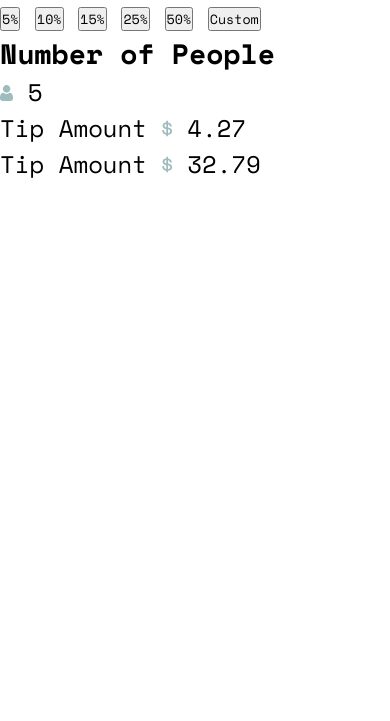
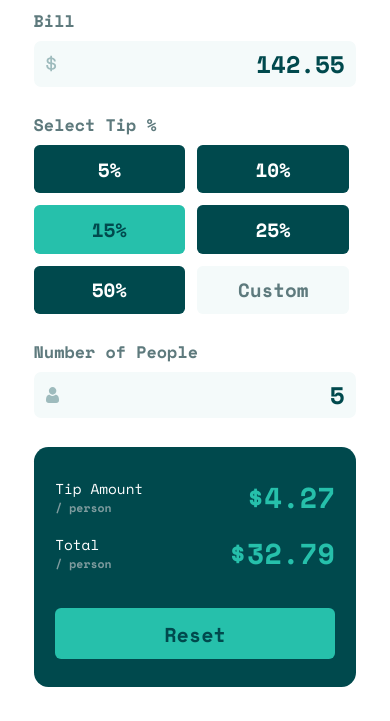
Before and after one commit to john-k-phillips/fm-tip-calculator-app, a plain HTML site: page index.html in a window 390 px wide. Shown: the part 184-905 px from the top of the page. Before the commit the page ends 844 px from the top, so only its background shows below. Drawn offline with nearby package versions, Linux system fonts and the light colour scheme.

Commit message:
Mobile responsive design complete.

```diff
--- a/index.html
+++ b/index.html
@@ -12,7 +12,7 @@
   <title>Frontend Mentor | Tip calculator app</title>
 </head>
 <body>
-  <img src="images/logo.svg" alt="splitter">
+  <img class="logo" src="images/logo.svg" alt="splitter">
   <div class="tip-card">
     <div class="bill-total">
       <h3>Bill</h3>
@@ -20,8 +20,9 @@
         <img class="total-icon" src="images/icon-dollar.svg" alt="$">
         <span class="total">142.55</span>
       </div>
+    </div>
 
-      <h3>Select Tip %</h3>
+    <h3 class="select-tip">Select Tip %</h3>
       <div class="tip-btns">
         <button class="tip-btn">
           5%
@@ -29,7 +30,7 @@
         <button class="tip-btn">
           10%
         </button>
-        <button class="tip-btn">
+        <button class="tip-btn recommended">
           15%
         </button>
         <button class="tip-btn">
@@ -42,9 +43,8 @@
           Custom
         </button>
       </div>
-    </div>
 
-    <h3>Number of People</h3>
+    <h3 class="num-of-people">Number of People</h3>
     <div class="people-container">
       <div class="people-total">
         <img class="total-icon" src="images/icon-person.svg" alt="" aria-hidden="true">
@@ -55,14 +55,13 @@
     <div class="final-total-card">
       <div class="per-person">
         <span class="tip-amount person-after">Tip Amount</span>
-        <img src="images/icon-dollar.svg" alt="$">
-        <span class="final-price">4.27</span>
+        <span class="final-price">$4.27</span>
       </div>
       <div class="total-persons">
-        <span class="tip-amount person-after">Tip Amount</span>
-        <img src="images/icon-dollar.svg" alt="$">
-        <span class="final-price">32.79</span>
+        <span class="tip-amount person-after">Total</span>
+        <span class="final-price">$32.79</span>
       </div>
+      <button class="reset-btn">Reset</button>
     </div>
 
   </div>
--- a/styles/styles.scss
+++ b/styles/styles.scss
@@ -16,10 +16,19 @@ $clr-lighter-grayish-cyan:  hsl(189, 41%, 97%);
 body {
     font-family: 'Space Mono', monospace;
     font-size: 24px;
+
+    background-color: $clr-light-grayish-cyan;
+
+    display: flex;
+    flex-direction: column;
+    justify-content: center;
+    text-align: center;
 }
 
 button {
     font-family: 'Space Mono', monospace;
+    outline: none;
+    border: none;
 }
 
 img {
@@ -29,3 +38,131 @@ img {
 ul, ol {
     list-style: none;
 }
+
+// LOGO
+.logo {
+    width: 100px;
+    margin: 2em auto;
+}
+
+
+// TIP CARD
+
+.tip-card {
+    width: 100%;
+    background-color: white;
+
+    padding: 1.4em;
+    border-top-left-radius: 0.75em;
+    border-top-right-radius: 0.75em;
+
+    text-align: left;
+    h3 {
+        font-size: 0.7em;
+        color: $clr-darker-cyan;
+        margin-bottom: 0.5em;
+    }
+}
+
+
+.total-icon {
+    margin-right: auto;
+}
+
+
+.total {
+    color: $clr-dark-cyan;
+    font-weight: bold;
+}
+
+.select-tip, .num-of-people {
+    margin-top: 1.5em;
+}
+
+// BILL TOTAL
+
+.subtotal, .people-total {
+    display: flex;
+    align-items: center;
+    width: 100%;
+    background-color: $clr-lighter-grayish-cyan;
+
+    border-radius: 0.3em;
+    padding: 0.2em 0.5em;
+}
+
+// Buttons
+.tip-btns {
+    width: 100%;
+
+    display: flex;
+    flex-wrap: wrap;
+    gap: 0.5em;
+}
+
+.tip-btn {
+    width: 47%;
+    padding: 0.5em 0.25em;
+
+    background-color: $clr-dark-cyan;
+    border-radius: 0.3em;
+
+    font-size: 0.8em;
+    font-weight: bold;
+    color: white;
+}
+
+.recommended {
+    background-color: $clr-cyan;
+    color: $clr-dark-cyan;
+}
+
+.custom-btn {
+    background-color: $clr-lighter-grayish-cyan;
+    color: $clr-darker-cyan;
+}
+
+// Final Total Card
+.final-total-card {
+    margin-top: 2em;
+    background-color: $clr-dark-cyan;
+    color: white;
+    padding: 2em 1.5em;
+    font-size: 0.6em;
+
+    border-radius: 1em;
+
+    display: flex;
+    justify-content: center;
+    flex-direction: column;
+    gap: 1em;
+    .per-person, .total-persons {
+        display: flex;
+        align-items: center;
+        .tip-amount {
+            margin-right: auto;
+        }
+        .final-price {
+            font-size: 2em;
+            color: $clr-cyan;
+            font-weight: bold;
+        }
+    }
+    .reset-btn {
+        background-color: $clr-cyan;
+        color: $clr-dark-cyan;
+        font-weight: bold;
+        font-size: 1.4em;
+        padding: 0.5em;
+        border-radius: 0.3em;
+        margin-top: 1em;
+    }
+}
+
+.person-after::after {
+    content: '/ person';
+    display: block;
+    font-size: 0.8em;
+    color: $clr-grayish-cyan;
+    font-weight: bold;
+}
```
Also changed, not shown: styles/styles.css, 1 other file.
